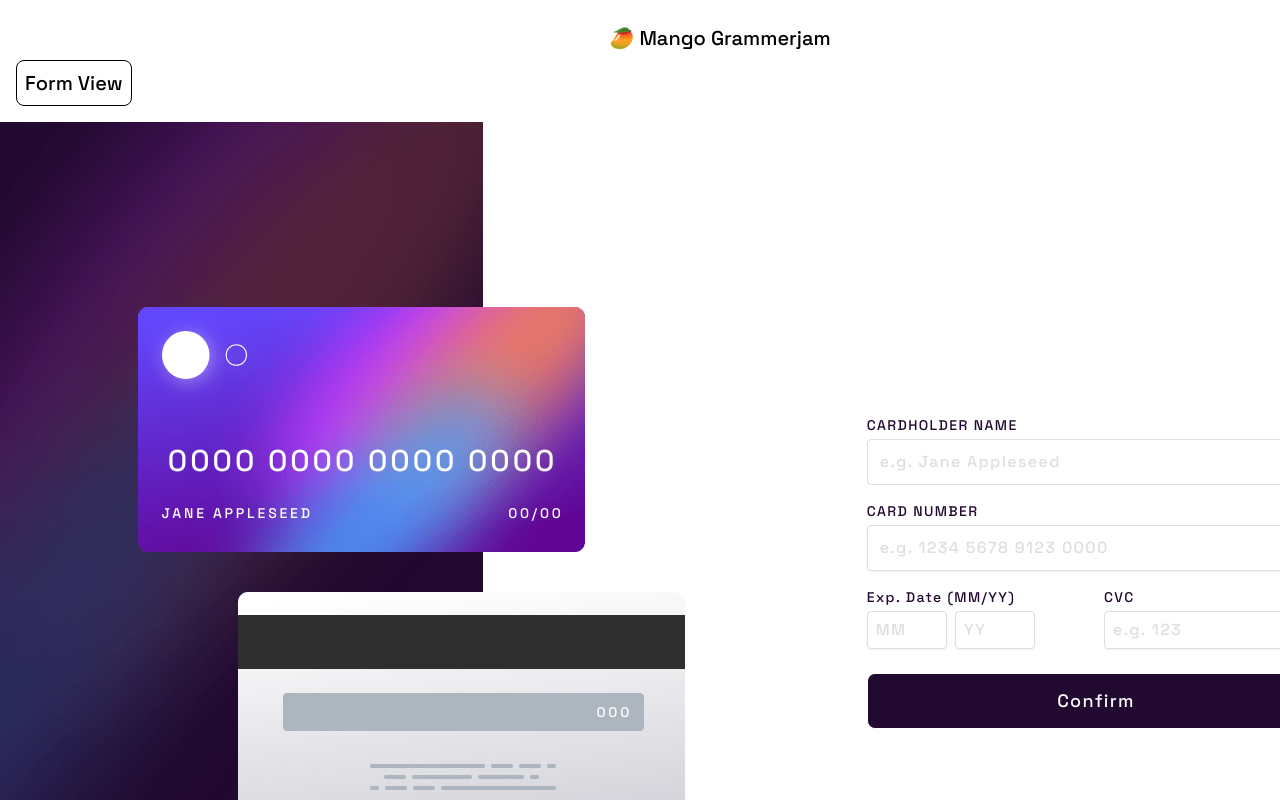
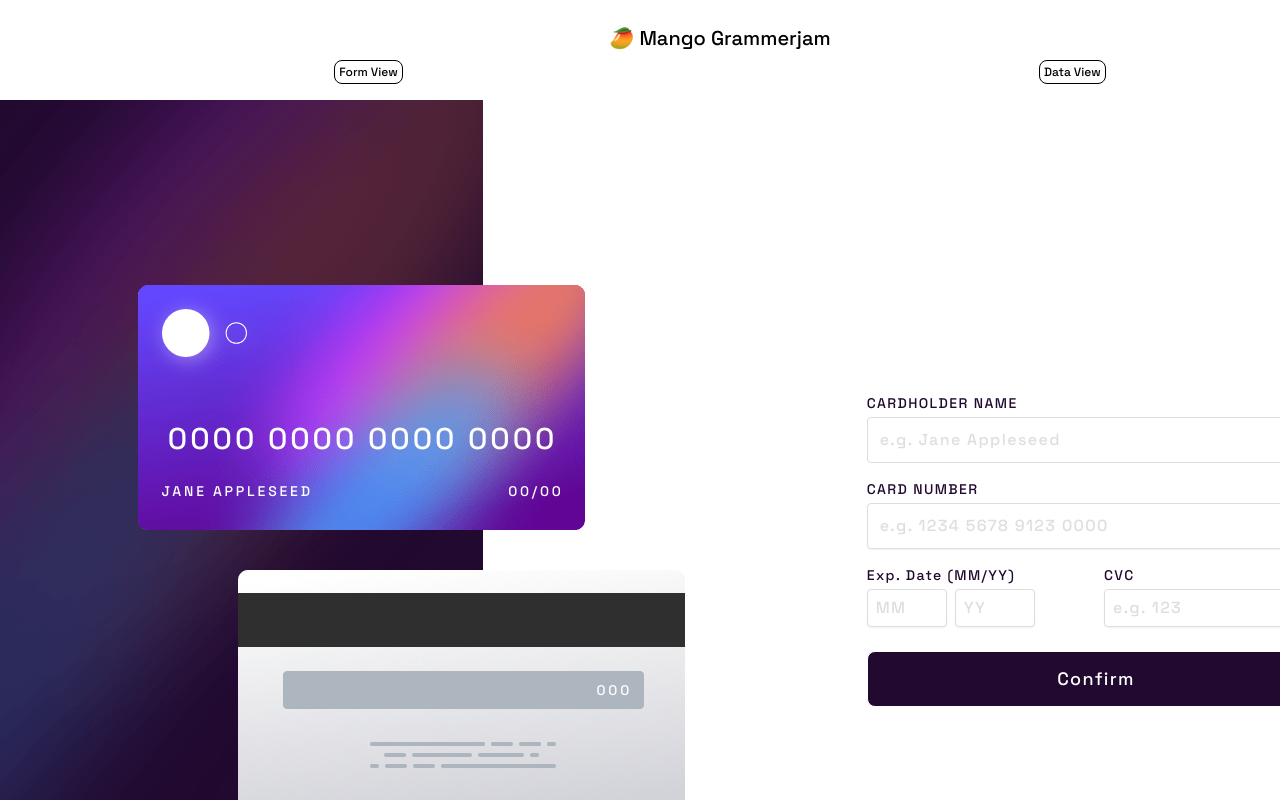
Before and after one commit to Mango-Entertainment/project3C, a React (Vite) app in the folder client/: page / in a window 1280 px wide. Shown: the top 800 px of the page. Built offline with nearby package versions, Linux system fonts and the light colour scheme.

Commit message:
Less intrusive navbar buttons

```diff
--- a/client/src/components/Navbar.jsx
+++ b/client/src/components/Navbar.jsx
@@ -4,11 +4,17 @@ const Navbar = () => {
   return (
     <div className="text-xl text-center p-4">
       <div className="p-2">🥭 Mango Grammerjam</div>
-      <div className="flex justify-between">
-        <Link to={"/"} className="border rounded-lg p-2">
+      <div className="flex justify-around">
+        <Link
+          to={"/"}
+          className="border h-6 rounded-lg p-1 text-xs flex flex-col justify-center"
+        >
           Form View
         </Link>
-        <Link to={"/dataview"} className="border rounded-lg p-2">
+        <Link
+          to={"/dataview"}
+          className="border h-6 rounded-lg p-1 text-xs flex flex-col justify-center"
+        >
           Data View
         </Link>
       </div>
```
